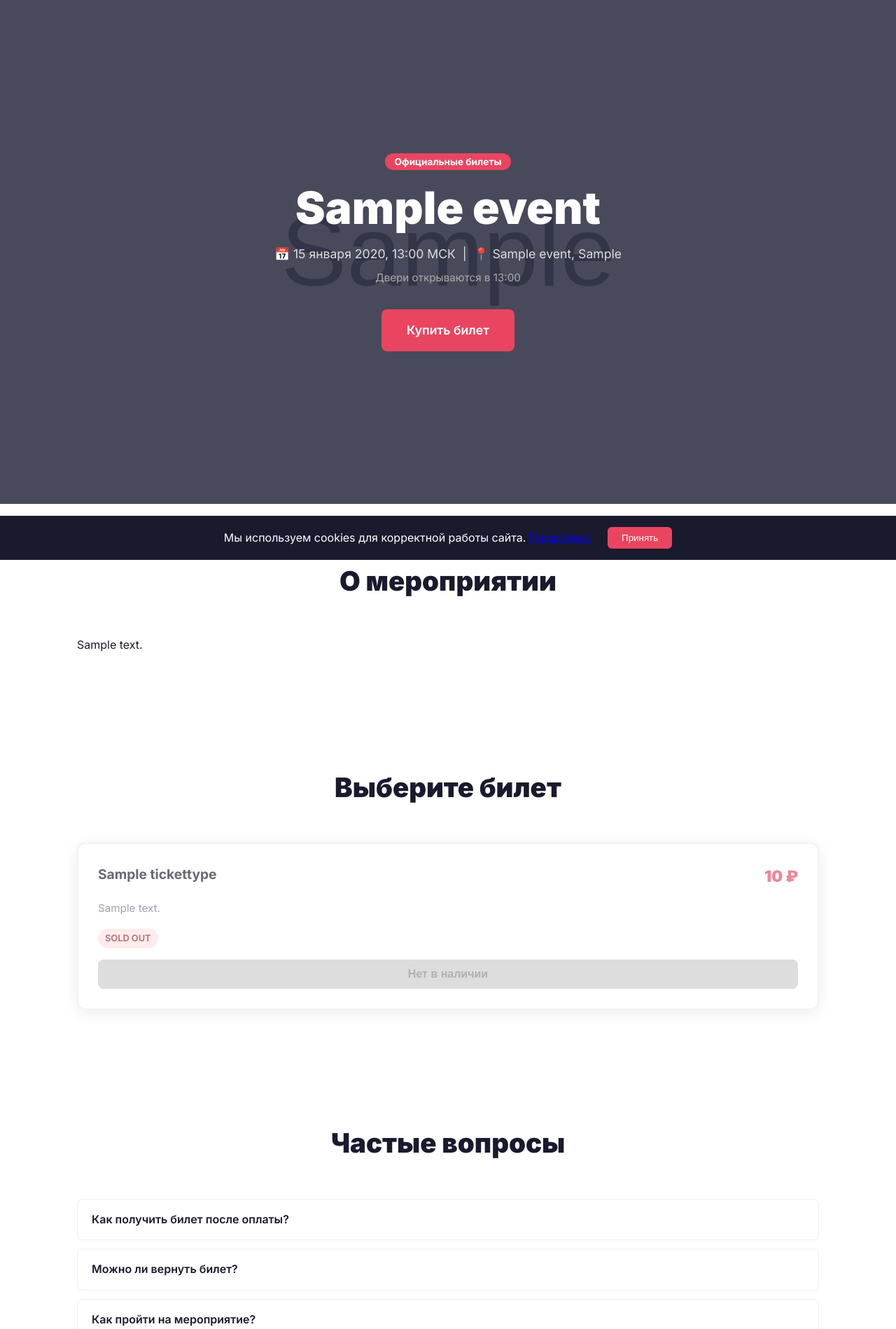
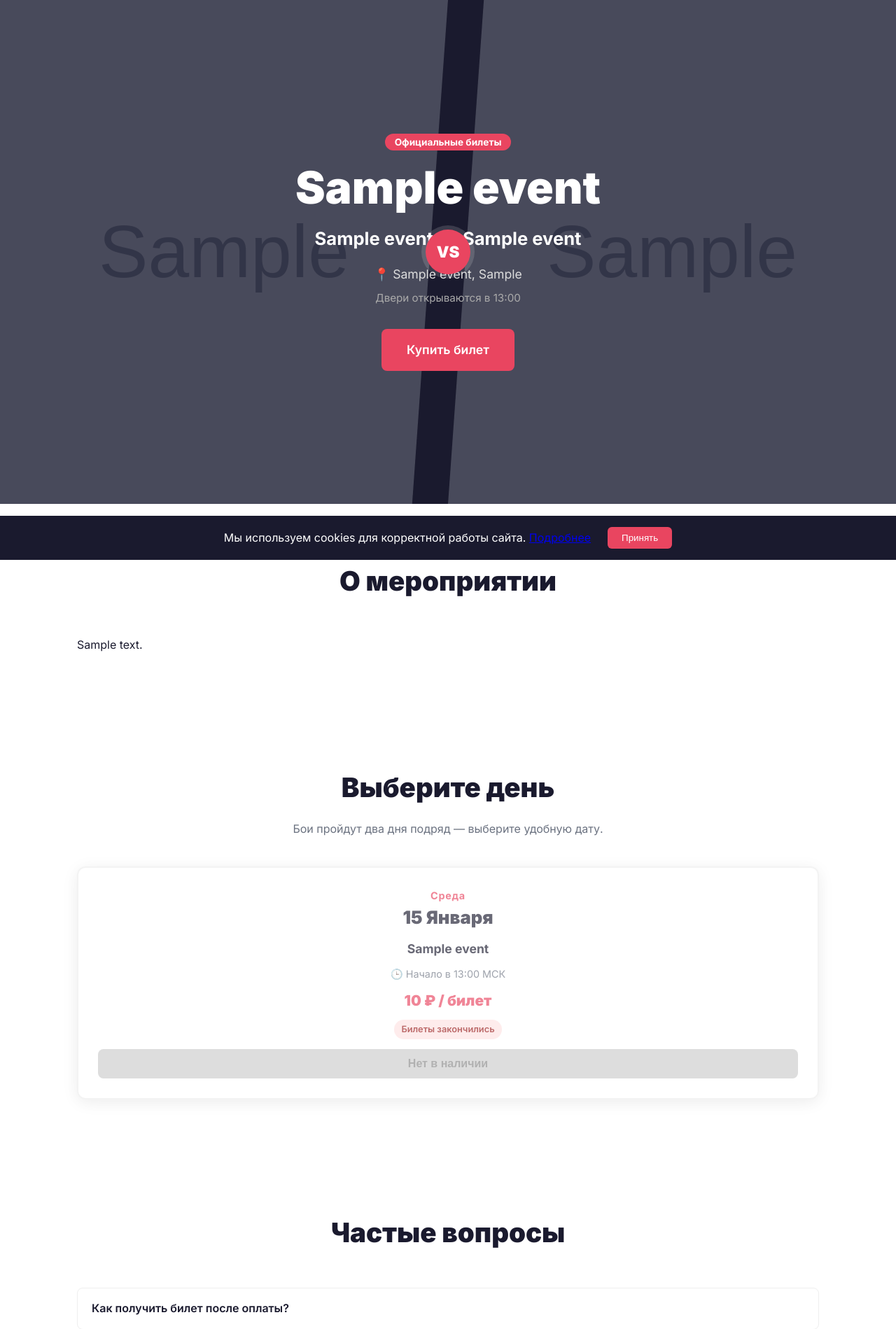
Before and after one commit to gamzzaevv/gamzzaevv, a Django app: page / in a window 1280 px wide. Shown: the top 1899 px of the page at 70% size. Run offline with Django 5.2, Linux system fonts and the light colour scheme; tables that the repository leaves empty hold one stand-in row (values such as "Sample post"); grey boxes marked "Sample" are stand-in pictures; parts of the project's set-up code (start-up, migrations or seed data) failed here and were passed over.

Commit message:
Add fighter photo uploads, two-day fight schedule, simplify checkout
- Event model gains fighter_name/fighter_photo/opponent_name/opponent_photo
  fields (uploadable via admin) used as a split "VS" hero background
- Landing page now lists each fight day as a date card with live remaining
  ticket counts (50 seats per day)
- Checkout form drops the quantity selector and promo code field — orders
  are always for a single ticket

```diff
--- a/apps/events/models.py
+++ b/apps/events/models.py
@@ -26,6 +26,16 @@ class Event(TimestampedModel):
     poster = models.ImageField("Постер", upload_to="events/posters/", null=True, blank=True)
     banner = models.ImageField("Баннер", upload_to="events/banners/", null=True, blank=True)
 
+    # Fighters (показываются на фоне страницы события)
+    fighter_name = models.CharField("Боец 1 — имя", max_length=255, blank=True)
+    fighter_photo = models.ImageField(
+        "Боец 1 — фото", upload_to="events/fighters/", null=True, blank=True
+    )
+    opponent_name = models.CharField("Боец 2 — имя", max_length=255, blank=True)
+    opponent_photo = models.ImageField(
+        "Боец 2 — фото", upload_to="events/fighters/", null=True, blank=True
+    )
+
     # State
     is_published = models.BooleanField("Опубликовано", default=False, db_index=True)
     is_active = models.BooleanField("Активно", default=True)
@@ -41,6 +51,14 @@ class Event(TimestampedModel):
     @property
     def is_upcoming(self) -> bool:
         return self.starts_at > timezone.now()
+
+    @property
+    def primary_ticket_type(self):
+        return self.ticket_types.filter(is_visible=True).order_by("sort_order").first()
+
+    @property
+    def total_available(self) -> int:
+        return sum(tt.available_quantity for tt in self.ticket_types.all())
 
 
 class TicketType(TimestampedModel):
--- a/apps/events/views.py
+++ b/apps/events/views.py
@@ -3,11 +3,13 @@ from .models import Event
 
 
 def landing(request):
-    event = Event.objects.filter(is_published=True, is_active=True).order_by("-starts_at").first()
-    ticket_types = []
-    if event:
-        ticket_types = event.ticket_types.filter(is_visible=True).order_by("sort_order")
+    fight_days = list(
+        Event.objects.filter(is_published=True, is_active=True)
+        .prefetch_related("ticket_types")
+        .order_by("starts_at")
+    )
+    event = fight_days[0] if fight_days else None
     return render(request, "landing/index.html", {
         "event": event,
-        "ticket_types": ticket_types,
+        "fight_days": fight_days,
     })
--- a/apps/orders/views.py
+++ b/apps/orders/views.py
@@ -36,13 +36,13 @@ class CreateOrderView(View):
         try:
             order = create_order(
                 ticket_type=tt,
-                quantity=d.get("quantity", 1),
+                quantity=1,
                 first_name=d["first_name"],
                 last_name=d["last_name"],
                 patronymic=d.get("patronymic", ""),
                 email=d["email"],
                 phone=d.get("phone", ""),
-                promo_code=d.get("promo_code"),
+                promo_code=None,
                 ip_address=ip,
                 user_agent=request.META.get("HTTP_USER_AGENT", ""),
                 consent=d["consent"],
--- a/static/css/main.css
+++ b/static/css/main.css
@@ -32,13 +32,40 @@ body { font-family: var(--font); color: var(--text); background: var(--white); l
 
 /* ── Hero ────────────────────────────────────────────────────── */
 .hero { min-height: 90vh; display: flex; align-items: center; position: relative;
-  background: var(--brand) no-repeat center / cover; }
+  background: var(--brand) no-repeat center / cover; overflow: hidden; }
 .hero__overlay { position: absolute; inset: 0; background: rgba(26,26,46,.75); }
 .hero__content { position: relative; z-index: 1; text-align: center; padding: 60px 20px; max-width: 800px; margin: 0 auto; }
 .hero__badge { background: var(--accent); color: var(--white); padding: 4px 14px; border-radius: 99px; font-size: .85rem; font-weight: 700; }
 .hero__title { color: var(--white); font-size: clamp(2rem, 6vw, 4rem); font-weight: 900; margin: 16px 0; line-height: 1.15; }
+.hero__fighter-names { color: var(--white); font-size: clamp(1.1rem, 3vw, 1.6rem); font-weight: 700; margin-bottom: 16px; }
+.hero__vs-x { color: var(--accent); font-style: italic; }
 .hero__meta { color: #ddd; font-size: 1.1rem; margin-bottom: 8px; }
 .hero__doors { color: #aaa; font-size: .95rem; margin-bottom: 32px; }
+
+/* Split fighter-photo background ("VS" hero) */
+.hero__fighters { position: absolute; inset: 0; display: flex; }
+.hero__fighter { flex: 1; background: #0d0d18 no-repeat center / cover; position: relative; }
+.hero__fighter--left { background-position: center 20%; clip-path: polygon(0 0, 100% 0, 92% 100%, 0% 100%); }
+.hero__fighter--right { background-position: center 20%; clip-path: polygon(8% 0, 100% 0, 100% 100%, 0% 100%); }
+.hero__vs-badge { position: absolute; top: 50%; left: 50%; transform: translate(-50%, -50%);
+  z-index: 2; background: var(--accent); color: var(--white); font-weight: 900; font-size: 1.4rem;
+  width: 64px; height: 64px; border-radius: 50%; display: flex; align-items: center; justify-content: center;
+  box-shadow: 0 0 0 6px rgba(244,244,248,.15); }
+
+/* ── Fight days (date selection) ──────────────────────────────── */
+.fight-days__intro { text-align: center; color: var(--text-muted); margin-top: -32px; margin-bottom: 40px; }
+.fight-days__grid { display: grid; grid-template-columns: repeat(auto-fit, minmax(280px, 1fr)); gap: 24px; }
+.day-card { border: 2px solid #eee; border-radius: var(--radius); padding: 28px; background: var(--white);
+  box-shadow: var(--shadow); display: flex; flex-direction: column; gap: 10px; transition: .2s; text-align: center; }
+.day-card:hover { transform: translateY(-4px); box-shadow: 0 8px 32px rgba(0,0,0,.16); }
+.day-card--sold-out { opacity: .65; }
+.day-card__date { display: flex; flex-direction: column; align-items: center; }
+.day-card__weekday { color: var(--accent); font-weight: 700; text-transform: capitalize; font-size: .9rem; letter-spacing: .05em; }
+.day-card__num { font-size: 1.6rem; font-weight: 900; text-transform: capitalize; }
+.day-card__title { font-size: 1.1rem; font-weight: 700; }
+.day-card__time { color: var(--text-muted); font-size: .9rem; }
+.day-card__price { font-size: 1.3rem; font-weight: 900; color: var(--accent); }
+.day-card__availability { margin-bottom: 4px; }
 
 /* ── Sections ────────────────────────────────────────────────── */
 .section { padding: 80px 0; }
--- a/templates/landing/index.html
+++ b/templates/landing/index.html
@@ -6,20 +6,27 @@
 
 {% block body %}
 
-<!-- ── HERO ─────────────────────────────────────────────────── -->
-<section class="hero" style="{% if event.banner %}background-image:url('{{ event.banner.url }}'){% endif %}">
+<!-- ── HERO (бойцы на фоне) ─────────────────────────────────── -->
+<section class="hero hero--vs">
+    <div class="hero__fighters">
+        <div class="hero__fighter hero__fighter--left" {% if event.fighter_photo %}style="background-image:url('{{ event.fighter_photo.url }}')"{% endif %}></div>
+        <div class="hero__fighter hero__fighter--right" {% if event.opponent_photo %}style="background-image:url('{{ event.opponent_photo.url }}')"{% endif %}></div>
+        <span class="hero__vs-badge">VS</span>
+    </div>
     <div class="hero__overlay"></div>
     <div class="hero__content">
         <span class="hero__badge">Официальные билеты</span>
         <h1 class="hero__title">{{ event.title }}</h1>
-        <p class="hero__meta">
-            📅 {{ event.starts_at|date:"d E Y, H:i" }} МСК &nbsp;|&nbsp;
-            📍 {{ event.venue_name }}, {{ event.venue_city }}
+        {% if event.fighter_name or event.opponent_name %}
+        <p class="hero__fighter-names">
+            {{ event.fighter_name }}<span class="hero__vs-x"> vs </span>{{ event.opponent_name }}
         </p>
+        {% endif %}
+        <p class="hero__meta">📍 {{ event.venue_name }}, {{ event.venue_city }}</p>
         {% if event.doors_open_at %}
         <p class="hero__doors">Двери открываются в {{ event.doors_open_at|time:"H:i" }}</p>
         {% endif %}
-        <a href="#tickets" class="btn btn--primary btn--lg">Купить билет</a>
+        <a href="#fight-days" class="btn btn--primary btn--lg">Купить билет</a>
     </div>
 </section>
 
@@ -31,33 +38,42 @@
     </div>
 </section>
 
-<!-- ── TICKETS ───────────────────────────────────────────────── -->
-<section class="section tickets" id="tickets">
+<!-- ── FIGHT DAYS (выбор даты + остаток билетов) ────────────── -->
+<section class="section fight-days" id="fight-days">
     <div class="container">
-        <h2 class="section__title">Выберите билет</h2>
-        <div class="tickets__grid">
-            {% for tt in ticket_types %}
-            <div class="ticket-card {% if tt.is_sold_out %}ticket-card--sold-out{% endif %}">
-                <div class="ticket-card__header">
-                    <span class="ticket-card__type">{{ tt.name }}</span>
-                    <span class="ticket-card__price">{{ tt.price|floatformat:0 }} ₽</span>
+        <h2 class="section__title">Выберите день</h2>
+        <p class="fight-days__intro">Бои пройдут два дня подряд — выберите удобную дату.</p>
+        <div class="fight-days__grid">
+            {% for day in fight_days %}
+            {% with tt=day.primary_ticket_type %}
+            <div class="day-card {% if day.total_available <= 0 %}day-card--sold-out{% endif %}">
+                <div class="day-card__date">
+                    <span class="day-card__weekday">{{ day.starts_at|date:"l" }}</span>
+                    <span class="day-card__num">{{ day.starts_at|date:"d E" }}</span>
                 </div>
-                <div class="ticket-card__desc">{{ tt.description }}</div>
-                <div class="ticket-card__availability">
-                    {% if tt.is_sold_out %}
-                        <span class="badge badge--sold-out">SOLD OUT</span>
+                <h3 class="day-card__title">{{ day.title }}</h3>
+                <p class="day-card__time">🕒 Начало в {{ day.starts_at|date:"H:i" }} МСК</p>
+                {% if tt %}
+                <p class="day-card__price">{{ tt.price|floatformat:0 }} ₽ / билет</p>
+                <div class="day-card__availability">
+                    {% if day.total_available <= 0 %}
+                        <span class="badge badge--sold-out">Билеты закончились</span>
                     {% else %}
-                        <span class="badge badge--available">Доступно: {{ tt.available_quantity }}</span>
+                        <span class="badge badge--available">Осталось мест: {{ day.total_available }} из {{ tt.total_quantity }}</span>
                     {% endif %}
                 </div>
-                {% if not tt.is_sold_out %}
+                {% if day.total_available > 0 %}
                 <a href="{% url 'orders:create' tt.id %}" class="btn btn--primary btn--full">
-                    Купить за {{ tt.price|floatformat:0 }} ₽
+                    Купить билет за {{ tt.price|floatformat:0 }} ₽
                 </a>
                 {% else %}
                 <button class="btn btn--disabled btn--full" disabled>Нет в наличии</button>
                 {% endif %}
+                {% else %}
+                <p class="text-center">Билеты скоро появятся в продаже</p>
+                {% endif %}
             </div>
+            {% endwith %}
             {% empty %}
             <p class="text-center">Продажа билетов временно недоступна</p>
             {% endfor %}
```
Also changed, not shown: apps/events/admin.py (+23 -0 lines), apps/orders/forms.py (+0 -13 lines), templates/orders/create.html (+0 -33 lines), apps/events/migrations/0002_event_fighter_name_event_fighter_photo_and_more.py (added).
